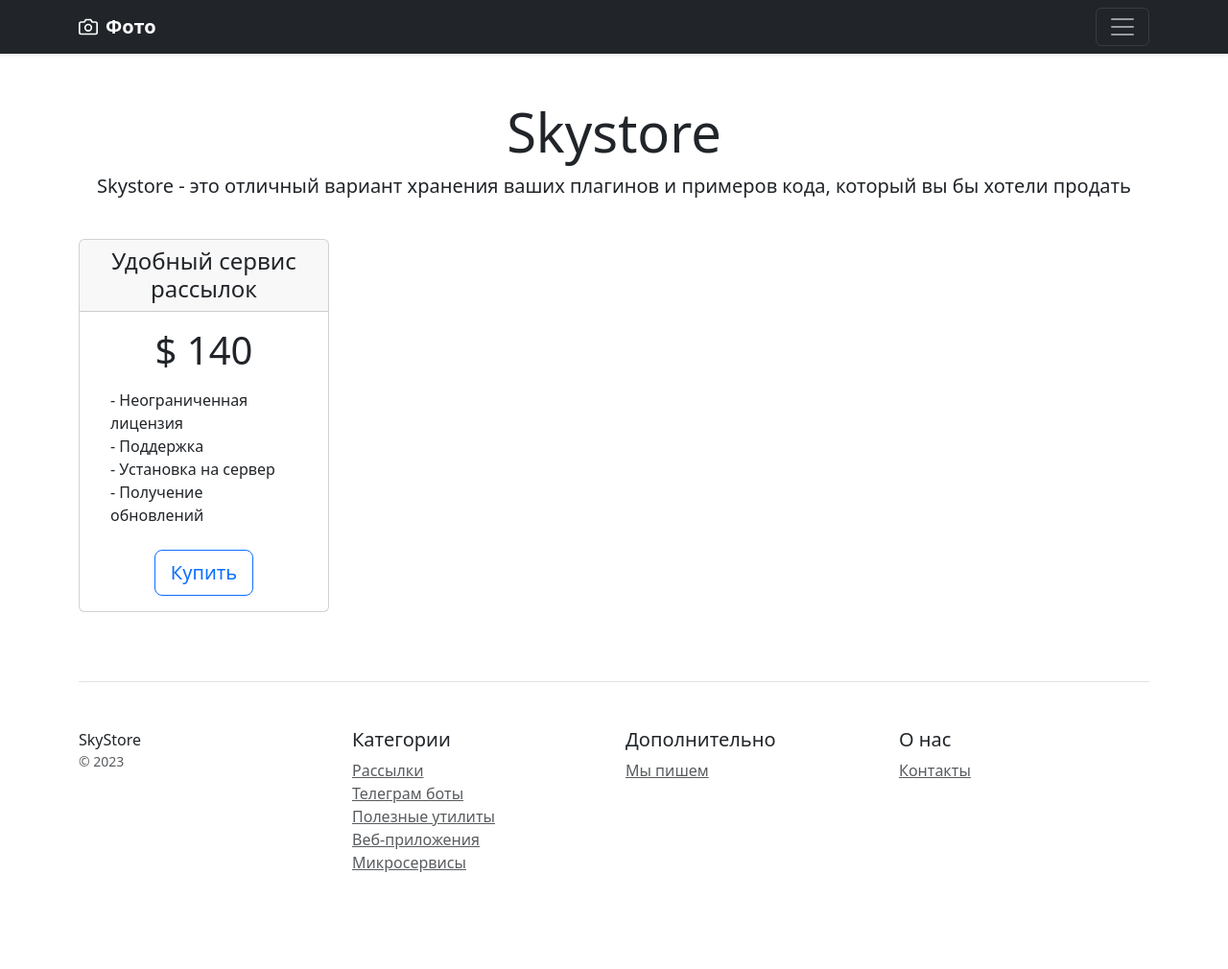
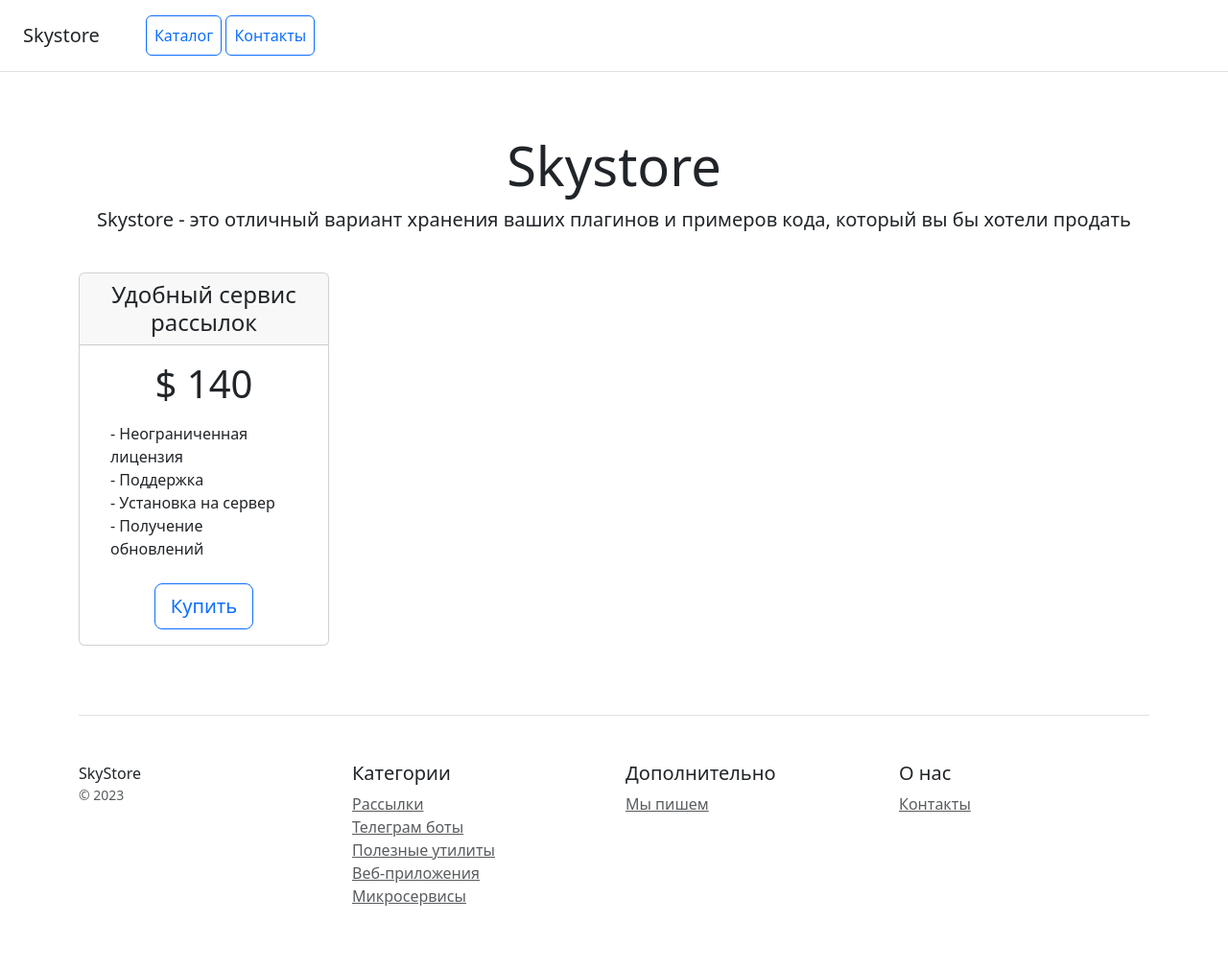
Before and after one commit to VadimKonshin/djangoProject_dz_21_1, a Django app: template catalog/templates/home.html in a window 1280 px wide. Shown: the whole page at 96% size. Before the commit the page ends 909 px from the top, so only its background shows below. Run offline with Django 5.2, Linux system fonts and the light colour scheme; the template is opened without the code that fills it, so the values that code supplies are empty.

Commit message:
fix code

```diff
--- a/catalog/templates/home.html
+++ b/catalog/templates/home.html
@@ -1,39 +1,3 @@
-<div class="collapse text-bg-dark" id="navbarHeader">
-    <div class="container">
-        <div class="row">
-            <div class="col-sm-8 col-md-7 py-4">
-                <h4>Меню</h4>
-                <p class="text-body-secondary"></p>
-            </div>
-            <div class="col-sm-4 offset-md-1 py-4">
-                <h4>Навигация</h4>
-                <ul class="list-unstyled">
-                    <li><a href="{% url 'catalog:product' %}" class="text-white">Главная</a></li>
-                    <li><a href="{% url 'catalog:contacts' %}" class="text-white">Контакты</a></li>
-                    <li><a href="{% url 'catalog:home' %}" class="text-white">страница с ордером</a></li>
-                </ul>
-            </div>
-        </div>
-    </div>
-</div>
-<div class="navbar navbar-dark bg-dark shadow-sm">
-    <div class="container">
-        <a href="#" class="navbar-brand d-flex align-items-center">
-            <svg xmlns="http://www.w3.org/2000/svg" width="20" height="20" fill="none" stroke="currentColor"
-                 stroke-linecap="round" stroke-linejoin="round" stroke-width="2" aria-hidden="true" class="me-2"
-                 viewBox="0 0 24 24">
-                <path d="M23 19a2 2 0 0 1-2 2H3a2 2 0 0 1-2-2V8a2 2 0 0 1 2-2h4l2-3h6l2 3h4a2 2 0 0 1 2 2z"/>
-                <circle cx="12" cy="13" r="4"/>
-            </svg>
-            <strong>Фото</strong>
-        </a>
-        <button class="navbar-toggler" type="button" data-bs-toggle="collapse" data-bs-target="#navbarHeader"
-                aria-controls="navbarHeader" aria-expanded="false" aria-label="Toggle navigation">
-            <span class="navbar-toggler-icon"></span>
-        </button>
-    </div>
-</div>
-
 <!doctype html>
 <html lang="en">
 <head>
@@ -43,7 +7,13 @@
     <link href="https://cdn.jsdelivr.net/npm/bootstrap@5.3.2/dist/css/bootstrap.min.css" rel="stylesheet" integrity="sha384-T3c6CoIi6uLrA9TneNEoa7RxnatzjcDSCmG1MXxSR1GAsXEV/Dwwykc2MPK8M2HN" crossorigin="anonymous">
 </head>
 <body>
-
+<div class="d-flex flex-column flex-md-row align-items-center p-3 px-md-4 mb-3 bg-white border-bottom box-shadow">
+    <h5 class="my-0 mr-md-auto font-weight-normal">Skystore</h5>
+    <nav class="ms-5">
+        <a class="p-2 btn btn-outline-primary" href="/">Каталог</a>
+        <a class="p-2 btn btn-outline-primary" href="/contacts">Контакты</a>
+    </nav>
+</div>
 
 <div class="pricing-header px-3 py-3 pt-md-5 pb-md-4 mx-auto text-center">
     <h1 class="display-4">Skystore</h1>
--- a/catalog/templates/includes/inc_menu.html
+++ b/catalog/templates/includes/inc_menu.html
@@ -10,6 +10,7 @@
                     <ul class="list-unstyled">
                         <li><a href="/" class="text-white">Главная</a></li>
                         <li><a href="{% url 'catalog:contacts' %}" class="text-white">Контакты</a></li>
+                        <li><a href="{% url 'catalog:home' %}" class="text-white">Страница с ордером</a></li>
 
                     </ul>
                 </div>
--- a/catalog/templates/product_list.html
+++ b/catalog/templates/product_list.html
@@ -9,8 +9,8 @@
                 <div class="card shadow-sm">
                     <img class="card-img-top" src="{{ product.photo|media_filter  }}">
                     <div class="card-body">
-                        <p class="card-text">{{ product.title }}</p>
-                        <p class="card-text">{{product.desk}}</p>
+                        <p class="card-text">{{ product.name }}</p>
+                        <p class="card-text">{{product.description}}</p>
                         <div class="d-flex justify-content-between align-items-center">
                             <div class="btn-group">
                                 <a class="btn btn-primary" href="{% url 'catalog:products_detail' product.pk %}" role="button">Посмотреть</a>
--- a/catalog/templates/products_detail.html
+++ b/catalog/templates/products_detail.html
@@ -9,11 +9,10 @@
                     <img class="card-img-top" src="{{ product.image|media_filter  }}">
                     <div class="card-body">
                         <ul class="list-unstyled mt-3 mb-4 text-start m-3">
-                        <p class="card-text">{{product.title}}</p>
-                        <p class="card-text">{{product.desk}}</p>
+                        <p class="card-text">{{product.name}}</p>
+                        <p class="card-text">{{product.description}}</p>
                         <p class="card-text">{{product.price}} рублей за шт/кг</p>
                         <p class="card-text">{{product.category}}</p>
-                        <p class="card-text">{{product.description}}</p>
                             </ul>
 
                         <div class="d-flex justify-content-between align-items-center">
--- a/catalog/urls.py
+++ b/catalog/urls.py
@@ -6,7 +6,7 @@ from catalog.views import home, contacts, products_list, products_detail
 app_name = CatalogConfig.name
 
 urlpatterns = [
-    # path('', home, name='home'),
+    path('orders/', home, name='home'),
     path('contacts/', contacts, name='contacts'),
     path('', products_list, name='products_list'),
     path('products/<int:pk>/', products_detail, name='products_detail')
```
